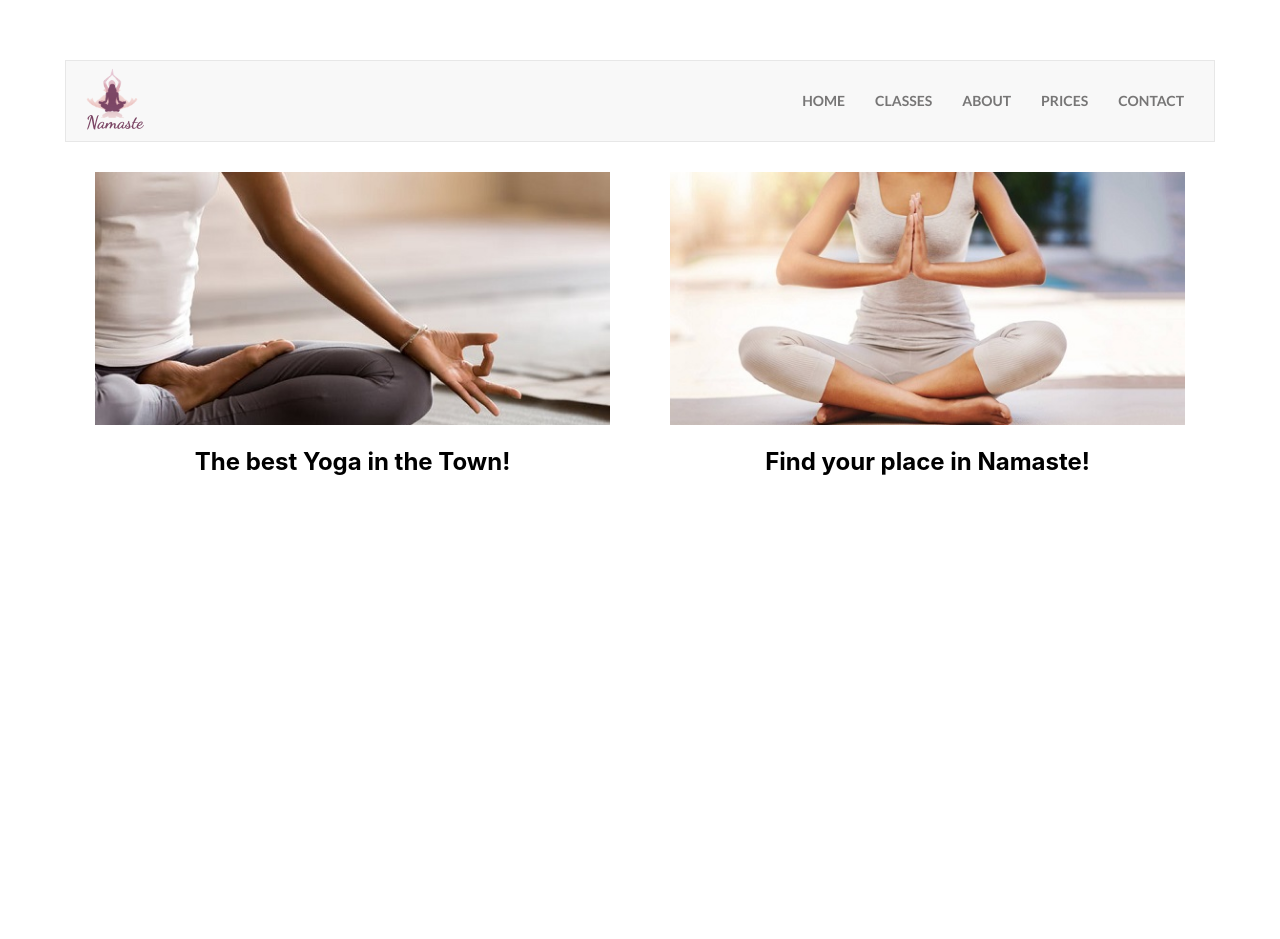
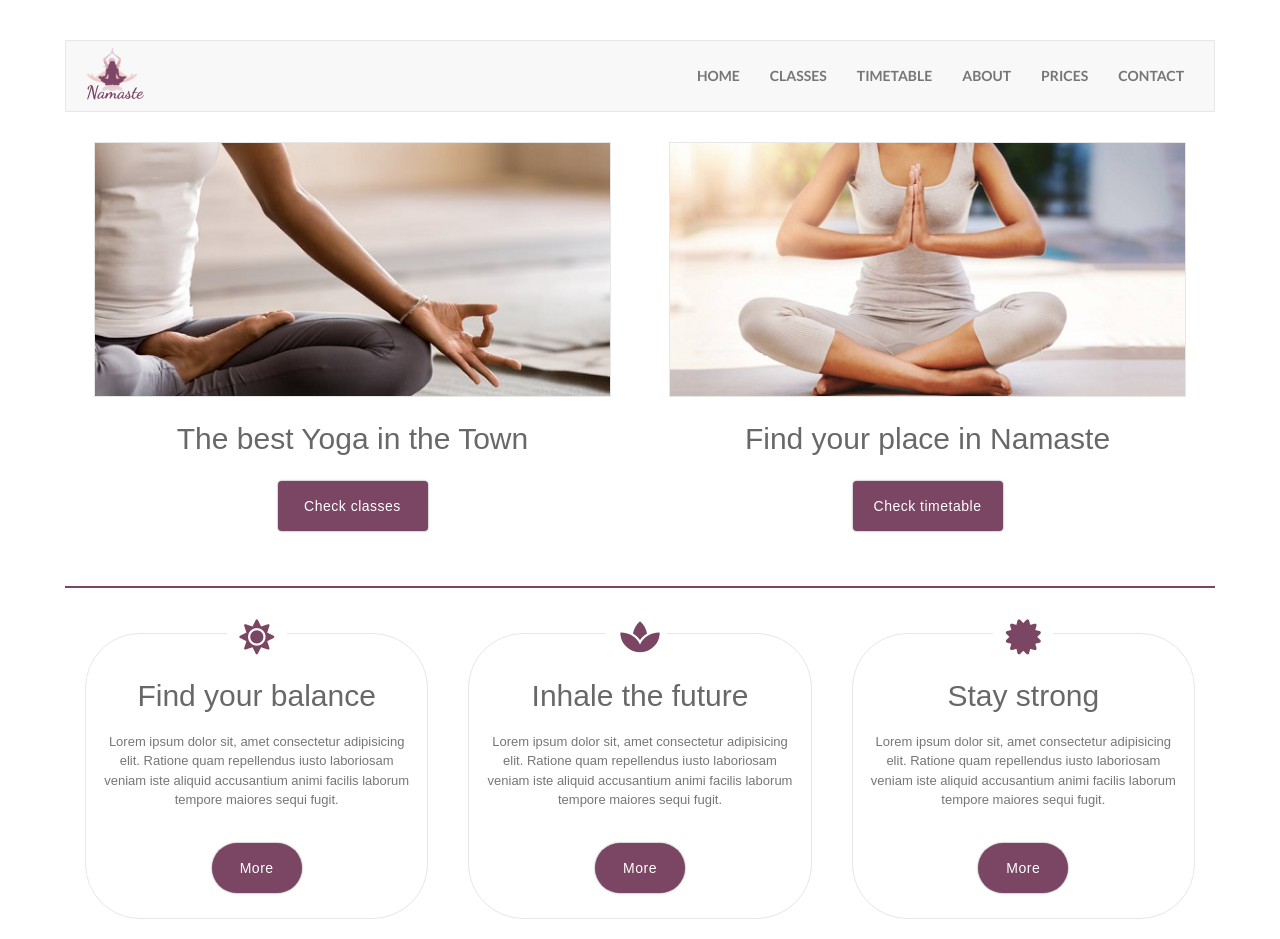
Before and after one commit to soygitana/doLiceum-app, a React (Create React App) app: page / in a window 1280 px wide. Before the commit the page ends 800 px from the top, so only its background shows below. Built offline with nearby package versions, Linux system fonts and the light colour scheme.

Commit message:
hero creation

```diff
--- a/package.json
+++ b/package.json
@@ -3,6 +3,7 @@
   "version": "0.1.0",
   "private": true,
   "dependencies": {
+    "link-react": "^3.0.0",
     "node-sass": "^4.13.0",
     "react": "^16.11.0",
     "react-anchor-link-smooth-scroll": "^1.0.12",
--- a/src/components/hero.jsx
+++ b/src/components/hero.jsx
@@ -1,41 +1,51 @@
 import React, { Component } from "react";
 import Navigation from './navigation.jsx';
+// import Link from 'link-react';
 import home1 from '../assets/home1.jpg';
 import home2 from '../assets/home2.jpg';
-
 
 class Hero extends Component {
     render() {
         return (
             <>
                 <div className="app-container">
-                    <section className="Hero">
+                    <section className="hero">
 
                         <Navigation />
 
                         <div className="container-flex">
-
                             <div className="box-flex">
                                 <img className="img-fluid" src={home1} alt="yoga" />
-                                <h2 className="title">The best Yoga in the Town!</h2>
-
-
-
+                                <h2 className="title">The best Yoga in the Town</h2>
+                                <a className="button" href="#">Check classes</a>
                             </div>
-
-
-
-
-
                             <div className="box-flex">
                                 <img className="img-fluid" src={home2} alt="yoga" />
-                                <h2 className="title">Find your place in Namaste!</h2>
-
+                                <h2 className="title">Find your place in Namaste</h2>
+                                <a className="button" href="#">Check timetable</a>
                             </div>
-
-
                         </div>
-
+                        <div className="line"></div>
+                        <div className="container-flex">
+                            <div className="box-flex">
+                                <i className="fas fa-sun"></i>
+                                <h2 className="title">Find your balance</h2>
+                                <p className="text">Lorem ipsum dolor sit, amet consectetur adipisicing elit. Ratione quam repellendus iusto laboriosam veniam iste aliquid accusantium animi facilis laborum tempore maiores sequi fugit.</p>
+                                <a className="button button-circle" href="#">More</a>
+                            </div>
+                            <div className="box-flex">
+                                <i className="fas fa-spa"></i>
+                                <h2 className="title">Inhale the future</h2>
+                                <p className="text">Lorem ipsum dolor sit, amet consectetur adipisicing elit. Ratione quam repellendus iusto laboriosam veniam iste aliquid accusantium animi facilis laborum tempore maiores sequi fugit.</p>
+                                <a className="button button-circle" href="#">More</a>
+                            </div>
+                            <div className="box-flex">
+                                <i className="fas fa-certificate"></i>
+                                <h2 className="title">Stay strong</h2>
+                                <p className="text">Lorem ipsum dolor sit, amet consectetur adipisicing elit. Ratione quam repellendus iusto laboriosam veniam iste aliquid accusantium animi facilis laborum tempore maiores sequi fugit.</p>
+                                <a className="button button-circle" href="#">More</a>
+                            </div>
+                        </div>
 
                     </section>
                 </div>
--- a/src/components/navigation.jsx
+++ b/src/components/navigation.jsx
@@ -1,32 +1,26 @@
 import React, { Component } from "react";
 import AnchorLink from 'react-anchor-link-smooth-scroll';
 import Logo from '../components/logo.jsx'
-
 
 class Navigation extends Component {
     render() {
         return (
             <>
-
-
-<div className="app-container">
                     <nav className="page-nav">
                         <Logo />
                         <h1>Namaste</h1>
                         <ul className="page-nav-list">
                             <li><AnchorLink href='#'>Home</AnchorLink></li>
                             <li><AnchorLink href='#'>Classes</AnchorLink></li>
+                            <li><AnchorLink href='#'>Timetable</AnchorLink></li>
                             <li><AnchorLink href='#'>About</AnchorLink></li>
                             <li><AnchorLink href='#'>Prices</AnchorLink></li>
                             <li><AnchorLink href='#'>Contact</AnchorLink></li>
                         </ul>
                     </nav>
-</div>
             </>
         )
     }
 }
 
-
-
 export default Navigation;
--- a/src/styles/_variables.scss
+++ b/src/styles/_variables.scss
@@ -13,6 +13,3 @@ $fontDeco: 'Dancing Script', cursive;
 
 // <i class="fab fa-facebook-square"></i>
 // <i class="fab fa-instagram"></i>
-// <i class="fas fa-sun"></i>
-// <i class="fas fa-spa"></i>
-// <i class="fas fa-certificate"></i>
--- a/src/styles/main.scss
+++ b/src/styles/main.scss
@@ -1,7 +1,9 @@
-  @import "normalize";
+@import "normalize";
 
-  @import "variables";
+@import "variables";
 
-  @import "../styles/partials/base";
+@import "../styles/partials/base";
 
-  @import "../styles/partials/navigation";
+@import "../styles/partials/navigation";
+
+@import "../styles/partials/hero";
--- a/src/styles/partials/_base.scss
+++ b/src/styles/partials/_base.scss
@@ -1,7 +1,15 @@
+body {
+  font-family: "Open-Sans", sans-serif;
+  color: $colorDarkestGrey;
+  box-sizing: border-box;
+}
+
 .app-container {
   max-width: 1150px;
   margin: 0 auto;
 }
+
+// flex box classes creation
 
 .container-flex {
   display: flex;
@@ -14,9 +22,77 @@
   flex: 1;
   padding: 30px;
   text-align: center;
+  display: flex;
+  flex-direction: column;
+  justify-content: center;
+  align-items: center;
 }
+
+// responsive image
 
 .img-fluid {
   max-width: 100%;
   height: auto;
 }
+
+// base classes for button, title, text formatting
+
+.button {
+  text-decoration: none;
+  display: flex;
+  justify-content: center;
+  align-items: center;
+  width: 150px;
+  height: 50px;
+  background-color: $colorDeco;
+  color: #fff;
+  font-weight: 300;
+  font-size: 14px;
+  letter-spacing: 0.5px;
+  border-top-left-radius: 4px;
+  border-top-right-radius: 4px;
+  border-bottom-left-radius: 4px;
+  border-bottom-right-radius: 4px;
+  box-shadow: 0px 0px 2px 0px $colorDarkGrey;
+
+  &:hover {
+    color: $colorDeco;
+    background: transparent;
+  }
+}
+
+.button-circle {
+  border-radius: 55px;
+  width: 90px;
+}
+
+.title {
+  font-size: 30px;
+  font-weight: 300;
+}
+
+.text {
+  font-size: 13px;
+  line-height: 1.5;
+  color: $colorDarkGrey;
+  letter-spacing: 0.5;
+}
+
+i {
+  font-size: 35px;
+  color: $colorDeco;
+  margin-top: -25px;
+  position: relative;
+
+  &::after {
+    content: "";
+    display: block;
+    position: absolute;
+    width: 60px;
+    height: 50px;
+    top: 0;
+    left: calc(-50% + 5px);
+    background: #fff;
+    z-index: -100;
+  }
+}
--- /dev/null
+++ b/src/styles/partials/_hero.scss
@@ -0,0 +1,30 @@
+.hero {
+  .line {
+    margin: 25px 0;
+  }
+
+  .title {
+    margin-top: 25px;
+    margin-bottom: 5px;
+  }
+
+  .button {
+    margin-top: 20px;
+  }
+
+  .box-flex {
+    img {
+      border: 1px solid $colorGrey;
+    }
+  }
+
+  .container-flex:nth-last-of-type(1) {
+    .box-flex {
+      border: 1px solid $colorGrey;
+      margin: 20px;
+      padding: 10px 15px 25px 15px;
+      border-radius: 55px;
+      z-index: 1;
+    }
+  }
+}
--- a/src/styles/partials/_navigation.scss
+++ b/src/styles/partials/_navigation.scss
@@ -1,8 +1,6 @@
 .logo {
-    //    max-height: 100%;
   width: 100px;
 }
-
 
 h1 {
   font-size: 18px;
@@ -15,17 +13,15 @@
   font-family: $fontDeco;
 }
 
-
 .page-nav {
   display: flex;
   flex-direction: row;
-      margin-top: 60px;
-      height: 80px;
+  margin-top: 40px;
+  height: 70px;
   font-family: $fontPrimary;
   background: $colorLight;
   border: 1px solid $colorGrey;
   position: relative;
-
 
   ul {
     display: flex;
@@ -56,3 +52,9 @@
     }
   }
 }
+
+.line {
+  width: 100%;
+  height: 2px;
+  background-color: $colorDeco;
+}
```
Also changed, not shown: 1 other file (tests, documents, lock files or other folders). Lines whose indentation alone changed are shown as unchanged.
